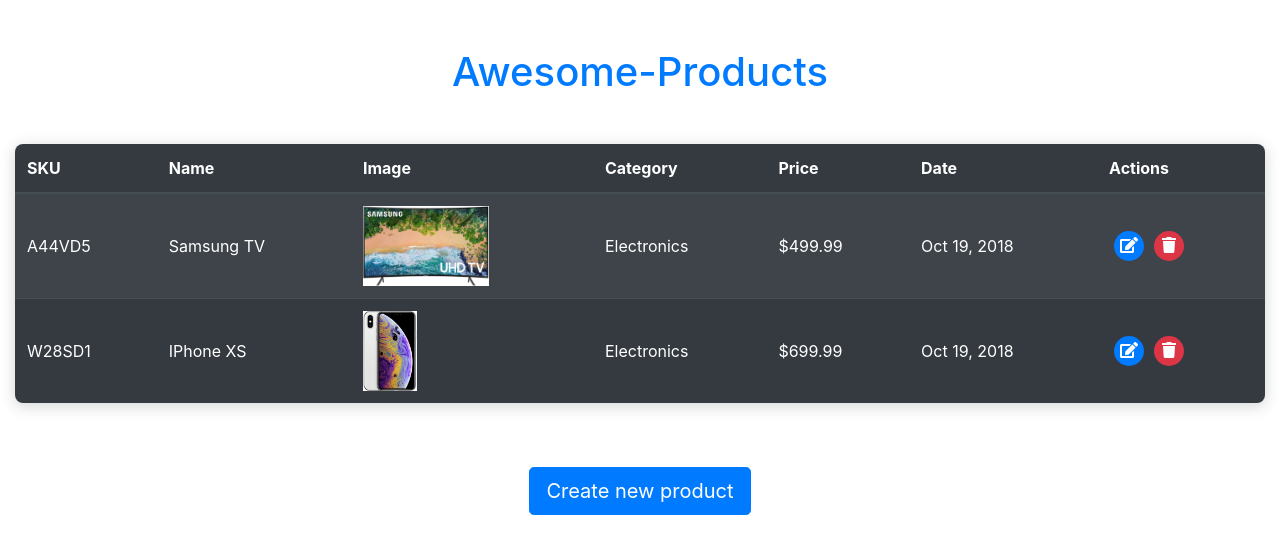
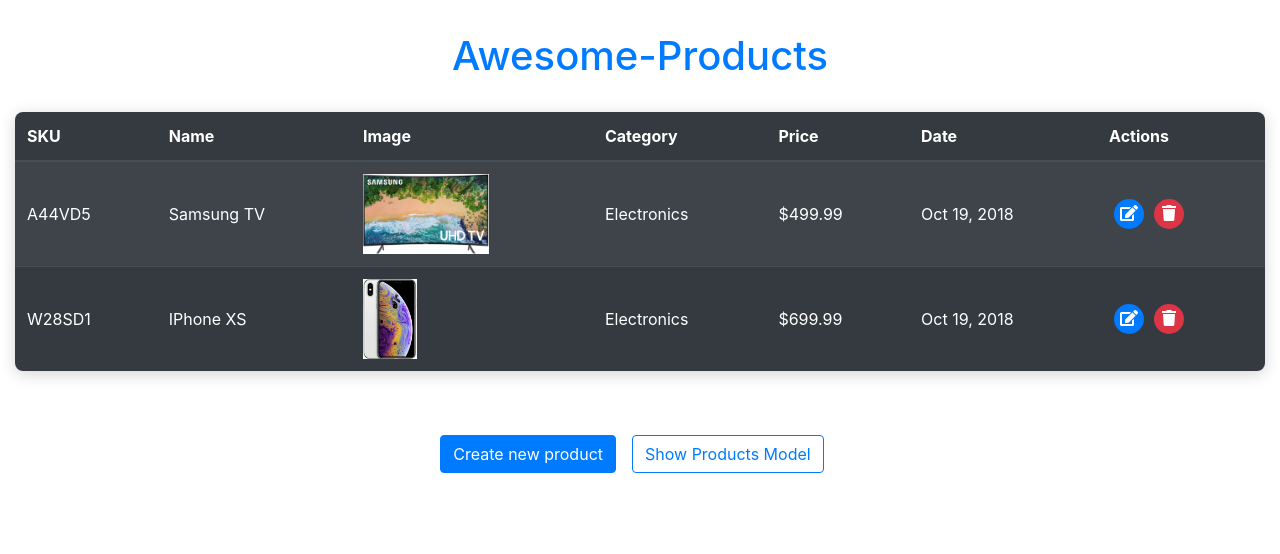
Before and after one commit to ahmedamrzezo/Awesome-Products, an Angular app: page / in a window 1280 px wide. Shown: the top 554 px of the page. Built offline with nearby package versions, Linux system fonts and the light colour scheme.

Commit message:
Add delete feature

```diff
--- a/src/app/app.component.css
+++ b/src/app/app.component.css
@@ -1,8 +1,8 @@
 h1 {
   color: var(--blue);
-  margin: 3rem 0;
+  margin: 2rem 0;
 }
 
-.btn-primary {
-  margin-top: 3rem;
+.btn {
+  margin: 3rem 1rem 0 0;
 }
--- a/src/app/app.component.html
+++ b/src/app/app.component.html
@@ -10,7 +10,12 @@
   </div>
 
   <div class="row justify-content-center">
-    <button class="btn btn-primary btn-lg" (click)="formIsShown = !formIsShown">Create new product</button>
+    <button class="btn btn-primary" (click)="formIsShown = !formIsShown; modelIsShown = false">Create new product</button>
+    <button class="btn btn-outline-primary" (click)="showProductsModel(); formIsShown = false">Show Products Model</button>
+  </div>
+
+  <div class="row justify-content-center" *ngIf="modelIsShown">
+    <div>{{ products }}</div>
   </div>
 
   <app-customize-product *ngIf="formIsShown"></app-customize-product>
--- a/src/app/app.component.ts
+++ b/src/app/app.component.ts
@@ -1,4 +1,5 @@
 import { Component } from '@angular/core';
+import { ProductsService } from './products/products.service';
 
 @Component({
   selector: 'app-root',
@@ -6,7 +7,20 @@
   styleUrls: ['./app.component.css']
 })
 export class AppComponent {
+  constructor(private productService: ProductsService) {}
+
   logo = 'Awesome-Products';
 
   formIsShown = false;
+  modelIsShown = false;
+
+  products: Object;
+
+  showProductsModel() {
+    if (this.formIsShown = true) {
+      this.formIsShown = false;
+    }
+    this.products = JSON.stringify(this.productService.getProducts());
+    this.modelIsShown = true;
+  }
 }
--- a/src/app/products-table/products-table.component.html
+++ b/src/app/products-table/products-table.component.html
@@ -22,7 +22,7 @@
       <td>{{ product.date | date }}</td>
       <td class="actions">
         <i class="fas fa-edit" (click)="editProduct()"></i>
-        <i class="fas fa-trash"></i>
+        <i class="fas fa-trash" (click)="deleteProduct(product.index)"></i>
       </td>
     </tr>
   </tbody>
--- a/src/app/products-table/products-table.component.ts
+++ b/src/app/products-table/products-table.component.ts
@@ -1,6 +1,6 @@
 import { Component, OnInit } from '@angular/core';
+
 import { IProducts } from '../products/iproducts';
-import { NgForm } from '@angular/forms';
 import { ProductsService } from '../products/products.service';
 
 @Component({
@@ -15,7 +15,17 @@
   products: IProducts[] = [];
 
   editProduct() {
-    alert('sacksm');
+    alert('not editable yet!');
+  }
+
+  deleteProduct(index) {
+    const confirmation = confirm('Are you sure to delete this product');
+
+    if (confirmation === true) {
+      return this.productService.deleteProduct(index);
+    } else {
+      return false;
+    }
   }
 
   ngOnInit() {
--- a/src/app/products/iproducts.ts
+++ b/src/app/products/iproducts.ts
@@ -5,4 +5,5 @@
   category: string;
   price: number;
   date: number;
+  index: number;
 }
--- a/src/app/products/products.service.ts
+++ b/src/app/products/products.service.ts
@@ -1,6 +1,5 @@
 import { Injectable } from '@angular/core';
 import { IProducts } from './iproducts';
-import { Observable } from 'rxjs';
 
 @Injectable({
   providedIn: 'root'
@@ -14,7 +13,8 @@
     img_url: `./assets/images/samsung-tv.jpg`,
     category: `Electronics`,
     price: 499.99,
-    date: Date.now()
+    date: Date.now(),
+    index: 0
     },
     {
       SKU: `W28SD1`,
@@ -22,7 +22,8 @@
       img_url: `./assets/images/iphone-xs.jpg`,
       category: `Electronics`,
       price: 699.99,
-      date: Date.now()
+      date: Date.now(),
+      index: 1
     }
   ];
 
@@ -32,7 +33,16 @@
 
   setProduct(product) {
     product.date = Date.now();
+    product.index = this.products.length - 1;
+    product.index++;
     return this.products.push(product);
+  }
+
+  deleteProduct(index: number) {
+    if (this.products.length <= index ) {
+      index = 0;
+    }
+    return this.products.splice(index, 1);
   }
 
   constructor() { }
```
